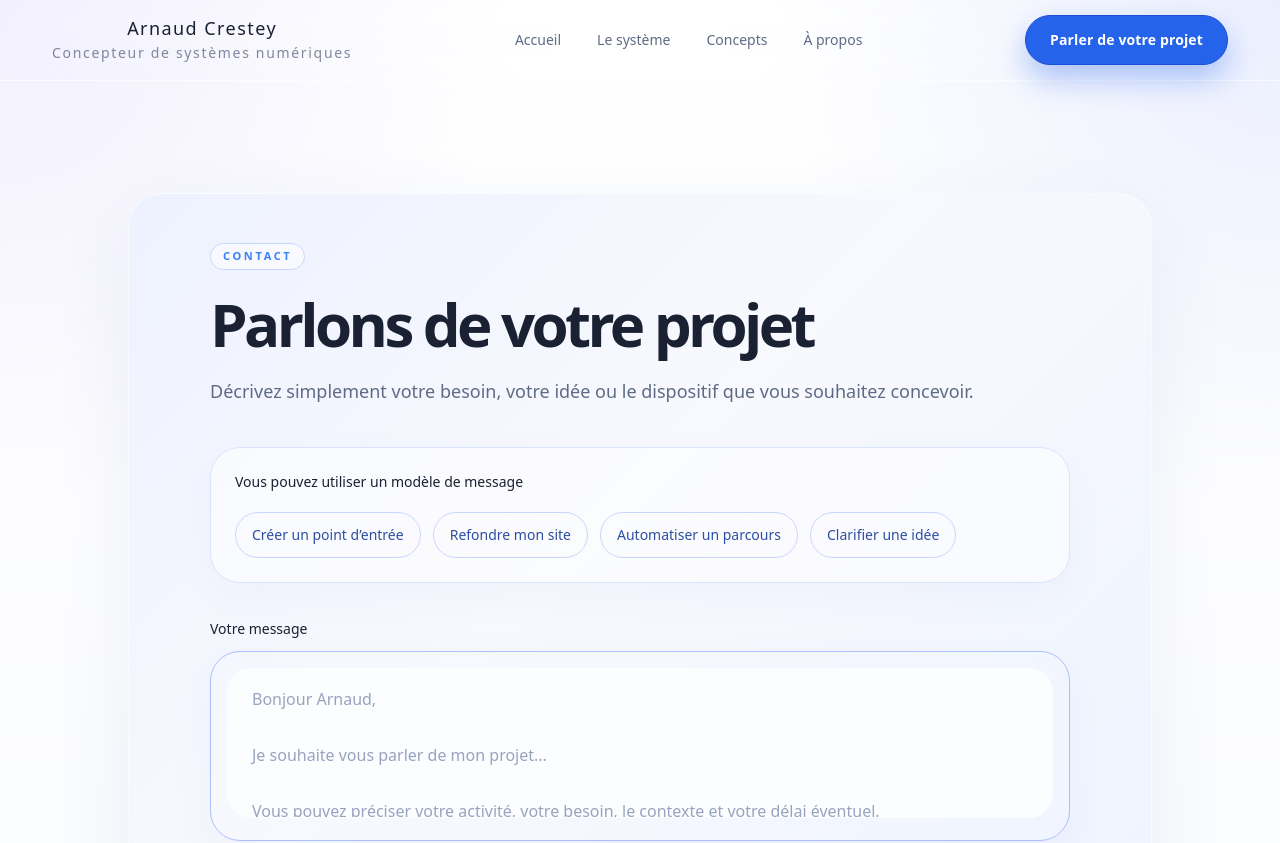
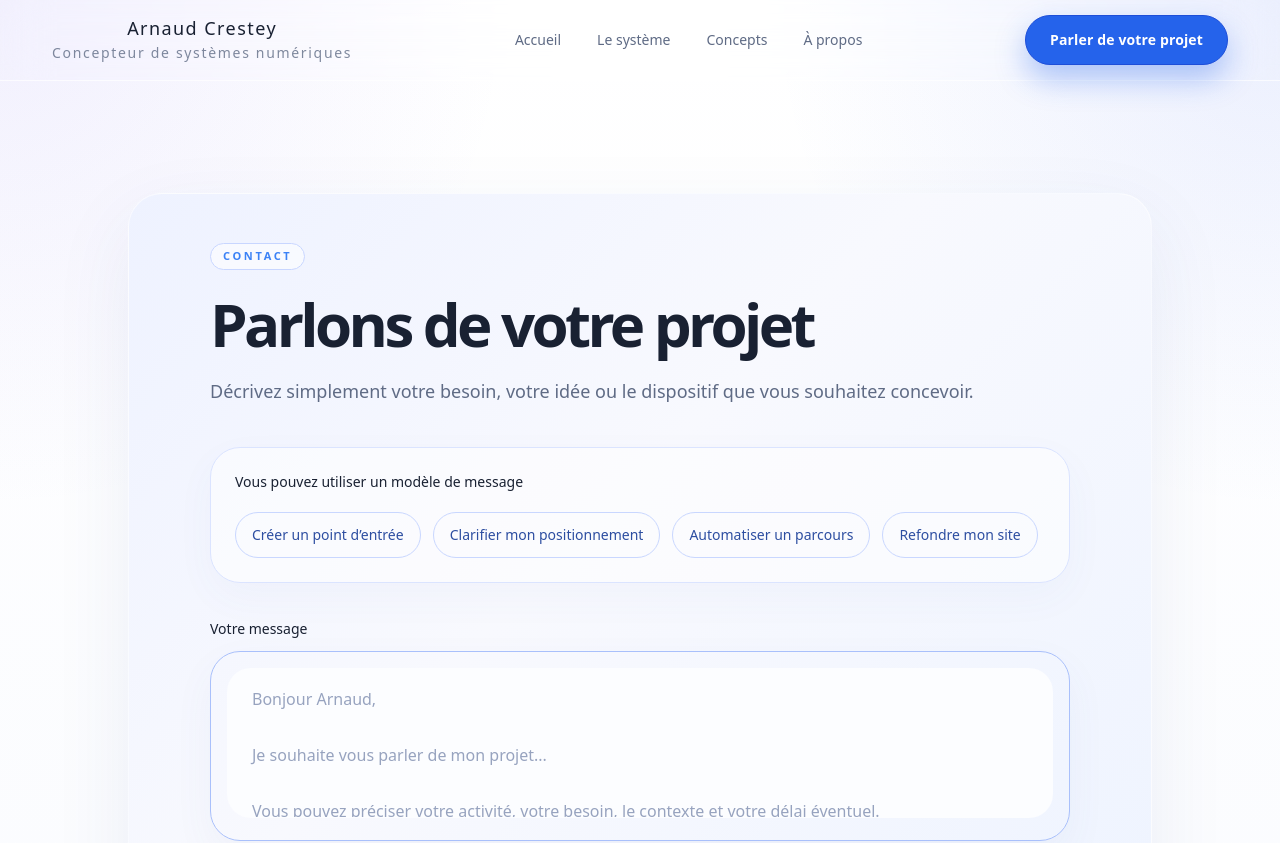
Before and after one commit to arnaudcrestey/portail-site-vitrine, a Next.js app: page /contact in a window 1280 px wide. Shown: the top 843 px of the page. Built offline with nearby package versions, Linux system fonts and the light colour scheme.

Commit message:
Update page.tsx

```diff
--- a/app/contact/page.tsx
+++ b/app/contact/page.tsx
@@ -25,7 +25,7 @@ const messageTemplates: {
 Je souhaite vous parler de la création d’un point d’entrée pour mon activité.`,
   },
   {
-    label: 'Refondre mon site',
+    label: 'Clarifier mon positionnement',
     type: 'refonte-site',
     content: `Bonjour Arnaud,
 
@@ -39,7 +39,7 @@ Je souhaite vous parler d’une refonte ou amélioration de mon site.`,
 Je souhaite vous parler d’une automatisation pour mon activité.`,
   },
   {
-    label: 'Clarifier une idée',
+    label: 'Refondre mon site',
     type: 'clarification',
     content: `Bonjour Arnaud,
 
```
